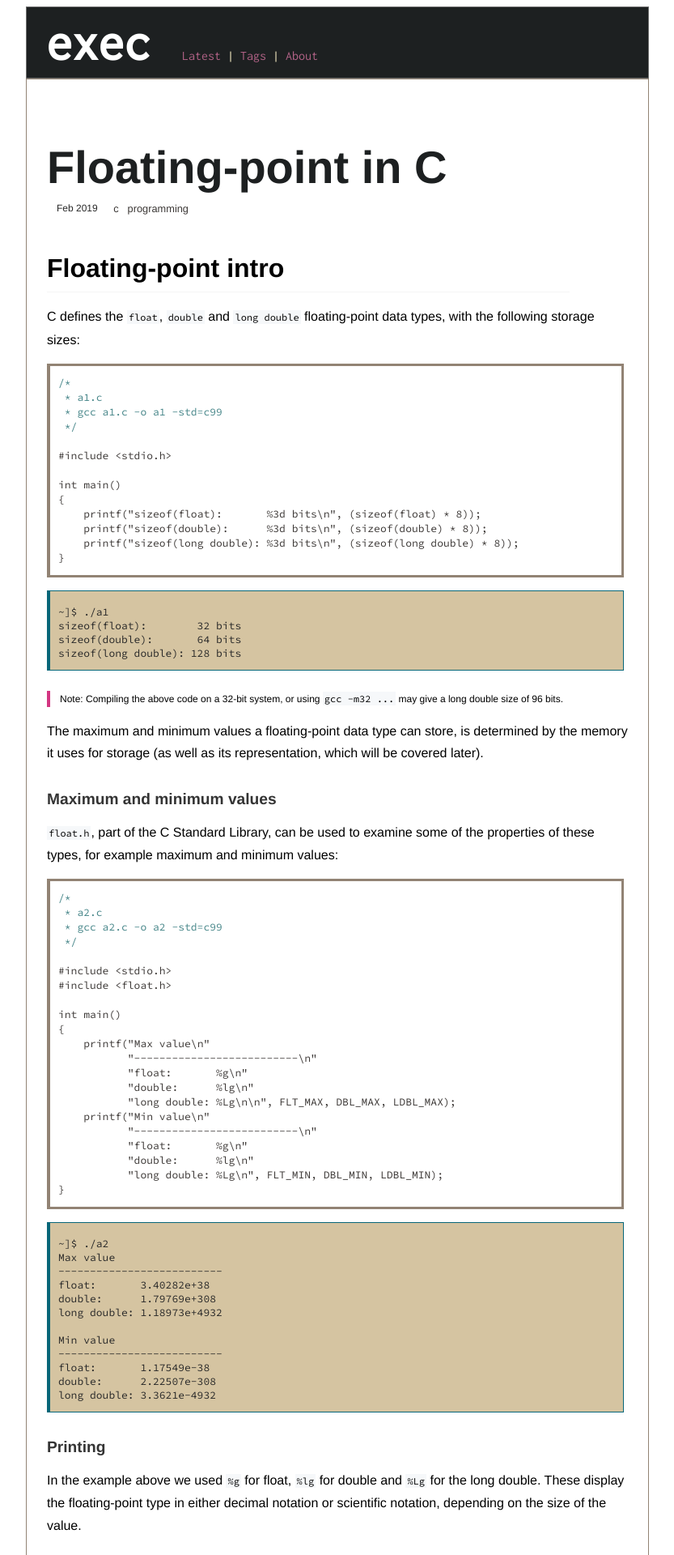
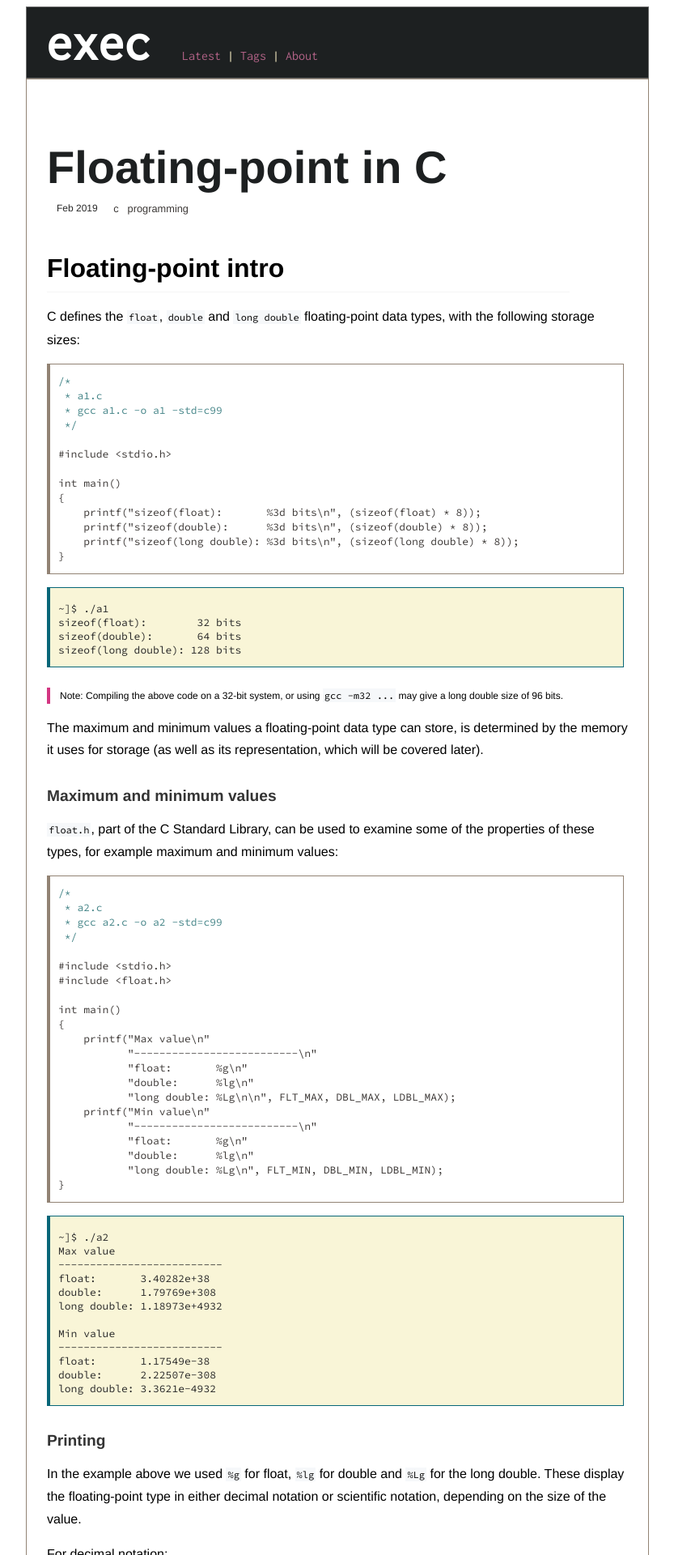
Before and after one commit to execas/execas.github.io, a Jekyll site: the page built from _posts/2019-02-28-floating-point-in-c.md, in a window 1280 px wide. Shown: the top 1920 px of the page at 81% size, without its empty margins (223-1056 px from the left). Built offline with Jekyll 4.4.1, drawn with Linux system fonts in a browser that asks for light colours.

Commit message:
Update execas.css

```diff
--- a/css/execas.css
+++ b/css/execas.css
@@ -31,7 +31,7 @@ img {
 }
 
 .term {
-     background-color:#d5c4a1;
+     background-color:#f9f5d7;
      margin-left:0px;
      margin-right:5px;
      margin-top:0;
@@ -60,7 +60,7 @@ pre {
      padding-left: 10px;
      padding-bottom: 12px;
      padding-top: 12px;
-     border:3px solid #928374;
+     border:1px solid #928374;
      border-left:4px solid #928374;
      white-space: pre;
      overflow: auto;
```
